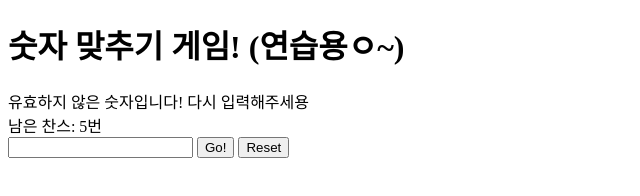
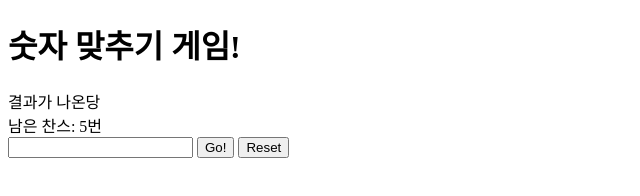
Before and after one commit to csdbest12121/numberGuessGame, a plain HTML site: page index1.html in a window 1280 px wide. Both pictures are taken after a click on the button "Go!". Shown: the whole page, without its empty margins (0-640 px from the left). Drawn offline with Linux system fonts and the light colour scheme.

Commit message:
final logic commit

```diff
--- a/index1.html
+++ b/index1.html
@@ -7,7 +7,7 @@
     <link rel="stylesheet" href="style.css">
 </head>
 <body>
-    <h1>숫자 맞추기 게임! (연습용ㅇ~)</h1>
+    <h1>숫자 맞추기 게임!</h1>
     <div id="result-area">결과가 나온당</div>
     <div id="chance-area">남은 찬스: 5번</div>
     <input type="number" id="user-input"/>
--- a/main1.js
+++ b/main1.js
@@ -44,9 +44,9 @@ function pickRandomNum() {
 function play() {
     let userValue = userInput.value
     console.log(gameOver)
-    // if(gameOver = true) {
-    //     return;
-    // }
+    if(gameOver = true) {
+        return;
+    }
 
     if(userValue < 1 || userValue > 100 || userValue % 1 !== 0) {
         resultArea.textContent = '유효하지 않은 숫자입니다! 다시 입력해주세용'
```
